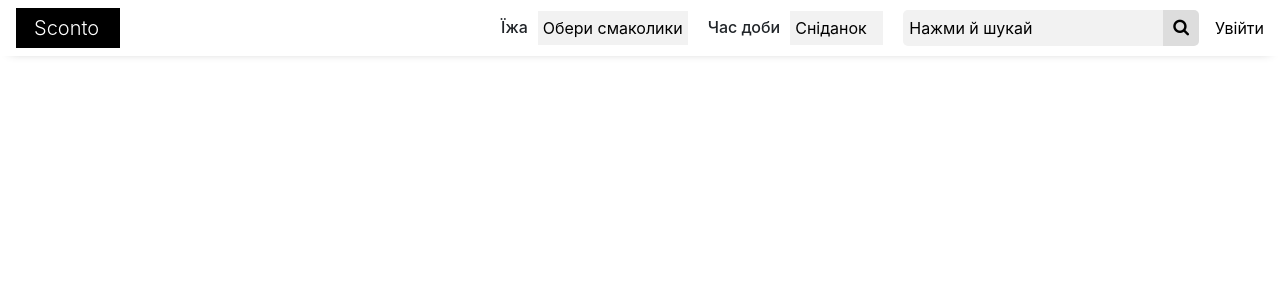
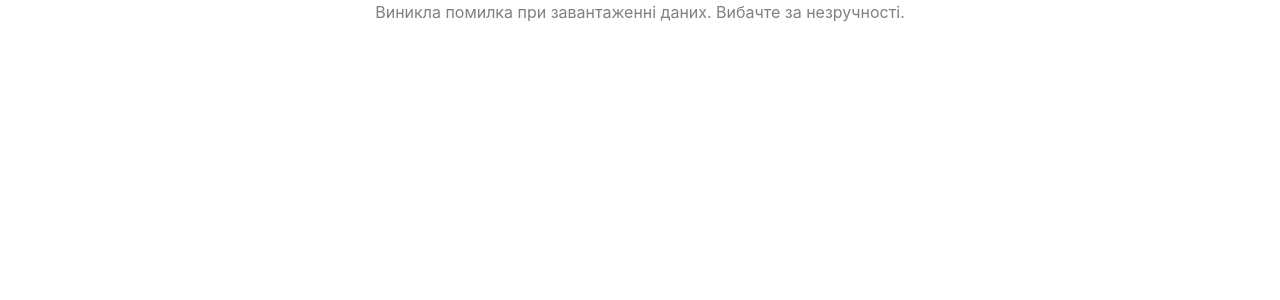
Before and after one commit to mlytvynchuk/sconto, a React (Create React App) app: page / in a window 1280 px wide. Shown: the top 300 px of the page. Built offline with nearby package versions, Linux system fonts and the light colour scheme; no server answers; what google-maps-react, react-geocode would draw is missing.

Commit message:
add errorMessage component

```diff
--- /dev/null
+++ b/src/assets/css/error-message.css
@@ -0,0 +1,7 @@
+.error-message-container {
+    display: flex;
+    justify-content: center;
+    color: grey;
+    font-family: -apple-system, BlinkMacSystemFont, sans-serif;
+
+}
--- /dev/null
+++ b/src/components/ErrorMessage.js
@@ -0,0 +1,12 @@
+import React from 'react';
+import "../assets/css/error-message.css";
+
+const ErrorMessage = (props) => {
+    return (
+        <div className="error-message-container">
+            <span>{props.message}</span>
+        </div>
+    );
+};
+
+export default ErrorMessage;
--- a/src/containers/Home.js
+++ b/src/containers/Home.js
@@ -9,6 +9,7 @@ import {
 } from "../actions/discountActions";
 import { setTimeout } from "timers";
 import Discounts from "../components/DIscounts";
+import ErrorMessage from "../components/ErrorMessage";
 class Home extends Component {
   componentDidUpdate(prevProps){
       if (JSON.stringify(this.props.likes) !== JSON.stringify(prevProps.likes)){
@@ -50,6 +51,10 @@ class Home extends Component {
   };
 
   render() {
+    const { error } = this.props;
+    const errorMessage = "Виникла помилка при завантаженні даних. Вибачте за незручності."
+    if(error)
+      return <ErrorMessage message={errorMessage} />
     return (
       <div>
         <Navbar />
@@ -64,6 +69,7 @@ class Home extends Component {
 const mapStateToProps = state => ({
   timeSlot: state.discounts.timeSlot,
   likes: state.discounts.favorites,
+  error: state.discounts.error,
 });
 
 const mapDispatchToProps = dispatch => ({
```
